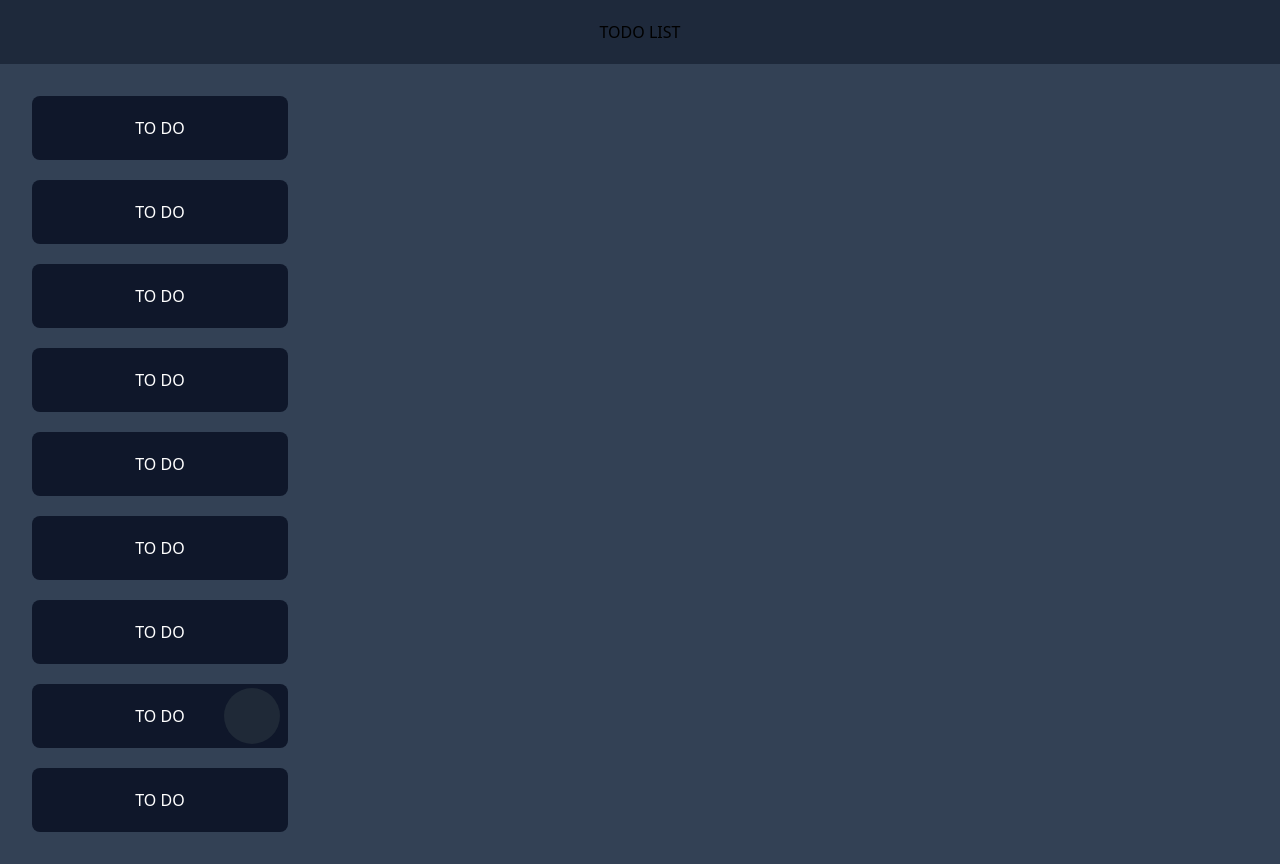
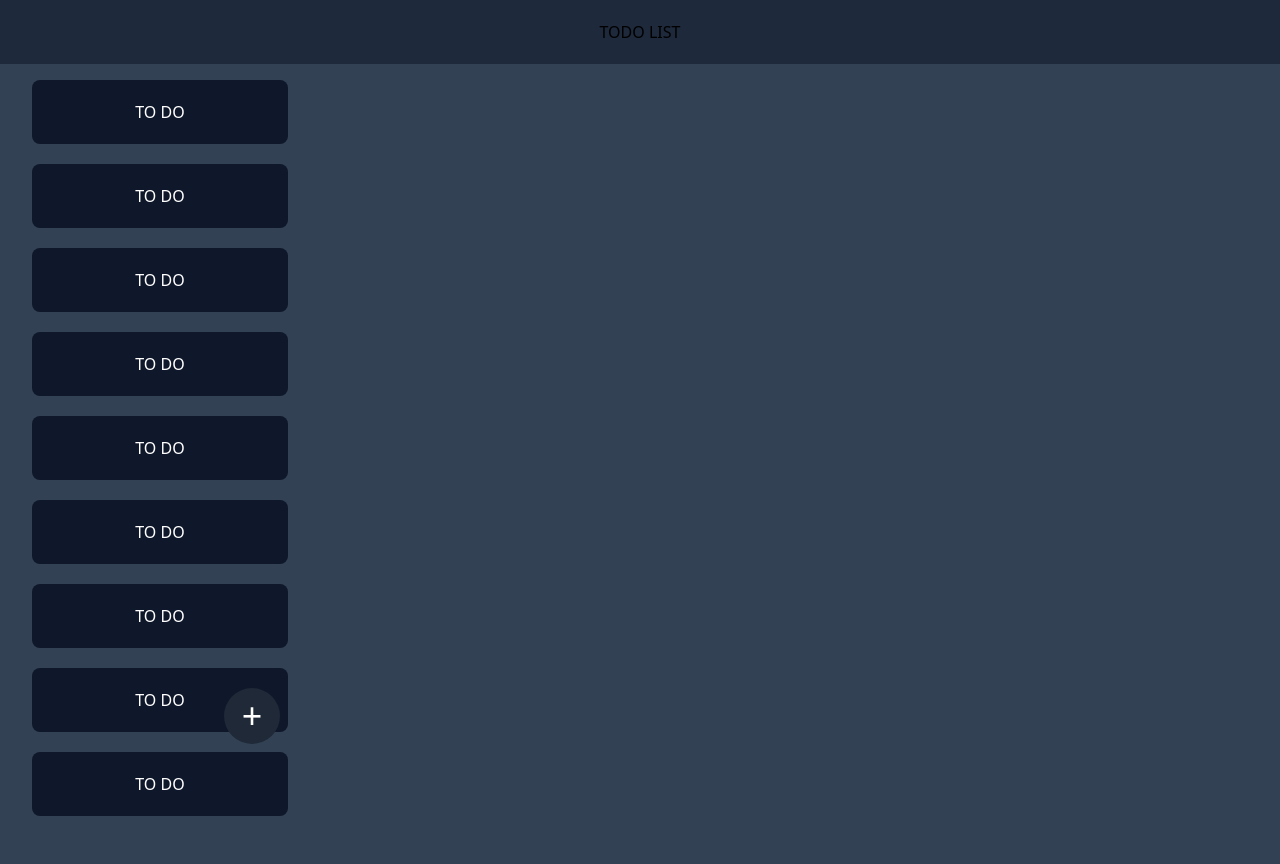
Before and after one commit to baibhavMandall/Todo-List, a website: page frontend/src/index.html in a window 1280 px wide. Drawn offline with Linux system fonts and the light colour scheme.

Commit message:
Updated files

```diff
--- a/frontend/src/design.css
+++ b/frontend/src/design.css
@@ -12,3 +12,15 @@
 #list-name  {
     color: white;
 }
+
+#header {
+    z-index: 2;
+}
+
+#container {
+    z-index: 1;
+}
+
+#add    {
+    z-index: 2;
+}
--- a/frontend/src/index.html
+++ b/frontend/src/index.html
@@ -8,11 +8,11 @@
     <link rel="stylesheet" href="design.css">
 </head>
 <body class="bg-slate-700">
-    <div class="w-full bg-slate-800 h-16 text-center p-5">
+    <div id="header" class="w-full bg-slate-800 h-16 text-center p-5 fixed top-0">
         <h1>TODO LIST</h1>
     </div>
 
-    <div id="container" class="p-3">
+    <div id="container" class="p-3 absolute top-12">
         <div id="todo-list">
             <h1 id="list-name">TO DO</h1>
         </div>
@@ -50,7 +50,9 @@
         </div>
     </div>
 
-    <div class="h-14 w-14 rounded-full bg-gray-800 fixed bottom-14 left-56"></div>
+    <div id="add" class="h-14 w-14 rounded-full bg-gray-800 fixed bottom-14 left-56 text-4xl text-center p-2">
+        <h1 class="text-white">+</h1>
+    </div>
 
     <script src="script.js"></script>
 </body>
```
Also changed, not shown: frontend/src/style.css.
